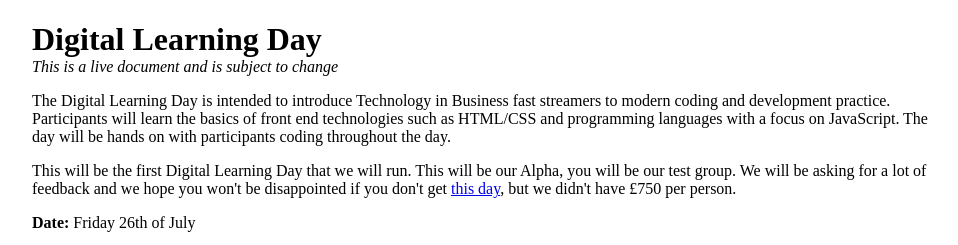
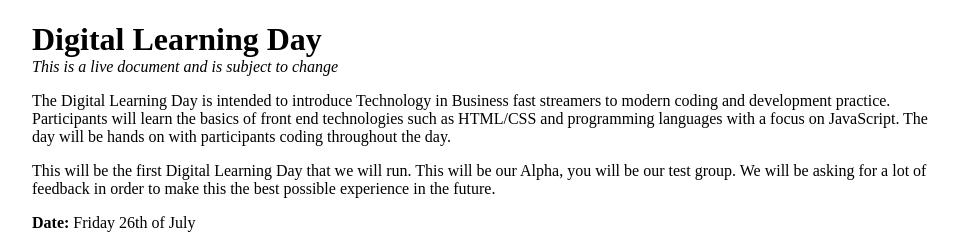
Before and after one commit to brownie3003/DLD, a plain HTML site: page index.html in a window 1280 px wide. Shown: the top 245 px of the page, without its empty margins (160-1118 px from the left). Drawn offline with Linux system fonts and the light colour scheme.

Commit message:
Change content

```diff
--- a/index.html
+++ b/index.html
@@ -11,7 +11,7 @@
 
 	<p>The Digital Learning Day is intended to introduce Technology in Business fast streamers to modern coding and development practice. Participants will learn the basics of front end technologies such as HTML/CSS and programming languages with a focus on JavaScript. The day will be hands on with participants coding throughout the day.</p>
 
-	<p>This will be the first Digital Learning Day that we will run. This will be our Alpha, you will be our test group. We will be asking for a lot of feedback and we hope you won't be disappointed if you don't get <a href="http://www.decoded.co/code-in-a-day"> this day</a>, but we didn't have &pound750 per person.</p>
+	<p>This will be the first Digital Learning Day that we will run. This will be our Alpha, you will be our test group. We will be asking for a lot of feedback in order to make this the best possible experience in the future.</p>
 
 	<p><strong>Date:</strong> Friday 26th of July</p>
 	<p><strong>Location:</strong> Manchester Tech Hub</p>
```
